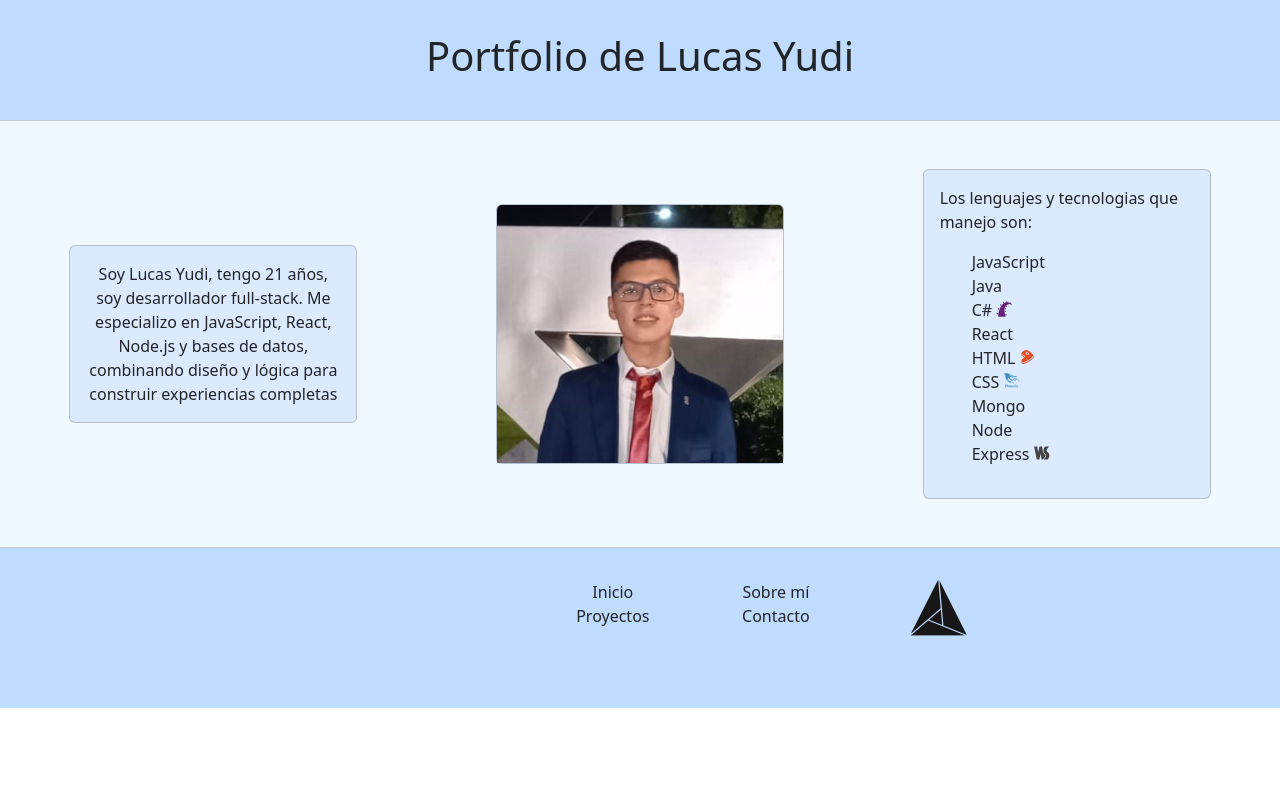
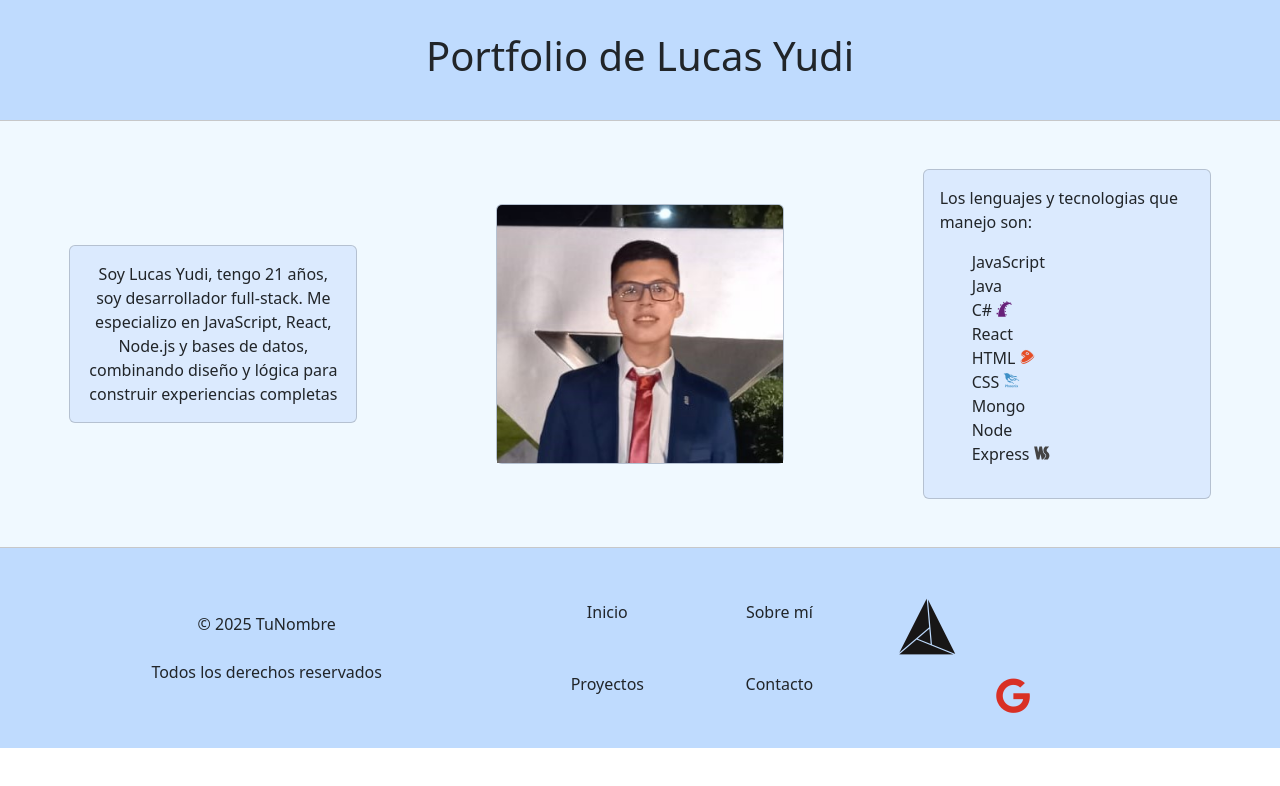
Before and after one commit to Yudi454/Portfolio-React, a React (Vite) app: page / in a window 1280 px wide. Shown: the top 786 px of the page. Built offline with nearby package versions, Linux system fonts and the light colour scheme.

Commit message:
Termine el footer, faltan agregar los links

```diff
--- a/src/components/Footer.jsx
+++ b/src/components/Footer.jsx
@@ -5,25 +5,32 @@ export const Footer = () => {
     <>
       <hr />
       <div className="Footer text-center">
-        <Row>
-          <Col lg={5}></Col>
+        <Row className="align-items-center g-0">
+          <Col lg={5}>
+          <Row>
+            <Col lg={12} className="mb-2">© 2025 TuNombre</Col>
+            <Col className="mt-3">Todos los derechos reservados</Col>
+          </Row>
+          </Col>
           <Col lg={3}>
             <Row>
-              <Col lg={6}>Inicio</Col>
-              <Col lg={6}>Sobre mí</Col>
-              <Col lg={6}>Proyectos</Col>
-              <Col lg={6}>Contacto</Col>
+              <Col lg={6} className="mb-5">Inicio</Col>
+              <Col lg={6} className="">Sobre mí</Col>
+              <Col lg={6} className="">Proyectos</Col>
+              <Col lg={6} className="">Contacto</Col>
             </Row>
           </Col>
           <Col lg={3}>
-            <Row>
+            <Row className="align-items-center">
               <Col lg={6}>
-                <i class="Github devicon-github-original-wordmark colored"></i>
+                <i className="Github devicon-github-original-wordmark colored"></i>
               </Col>
               <Col lg={6}>
-                <i class="LinkedIn devicon-linkedin-plain-wordmark colored"></i>
+                <i className="LinkedIn devicon-linkedin-plain-wordmark colored"></i>
               </Col>
-              <Col></Col>
+              <Col>
+              <i className="Google fa fa-google" style={{color: "#d93025"}}></i>
+              </Col>
             </Row>
           </Col>
         </Row>
--- a/src/css/Main.css
+++ b/src/css/Main.css
@@ -49,6 +49,10 @@ hr{
   font-size: 12vh;
 }
 
+.Google{
+  font-size: 5vh !important;
+}
+
 @keyframes aparecer {
     from {
       opacity: 0;
```
